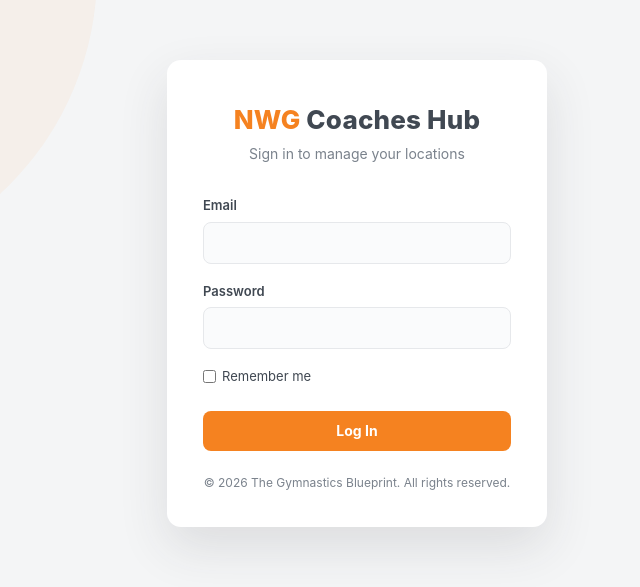
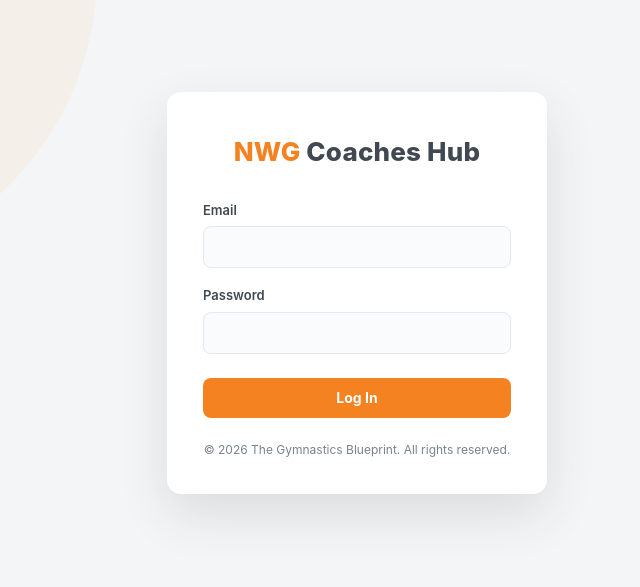
Before and after one commit to nwgcoacheshub/nwgcoacheshub, a Next.js app: page /login in a window 1280 px wide. Shown: the part 107-694 px from the top of the page, without its empty margins (283-923 px from the left). Built offline with nearby package versions, Linux system fonts and the light colour scheme.

Commit message:
Simplify login page and dashboard footer copy
Drop the login subtitle and Remember me checkbox, and align the
dashboard footer with the login page's copyright line.

```diff
--- a/app/(protected)/layout.tsx
+++ b/app/(protected)/layout.tsx
@@ -38,9 +38,7 @@
       />
       <div className="app-main flex-1">{children}</div>
       <footer className="app-footer mx-auto flex w-full max-w-[1280px] flex-wrap justify-between gap-2.5 px-6 py-6 text-xs text-slate-light">
-        <div>
-          NWG Coaches Hub · <b className="text-slate">Coaching intranet</b>
-        </div>
+        <div>© 2026 The Gymnastics Blueprint. All rights reserved.</div>
         <div>
           <a href="/auth/signout" className="font-semibold text-slate">
             Log out
--- a/app/login/page.tsx
+++ b/app/login/page.tsx
@@ -15,11 +15,7 @@
         <div className="mb-2 text-center text-[26px] font-extrabold leading-[1.25] tracking-[0.2px]">
           <span className="text-orange">NWG</span> <span className="text-slate-dark">Coaches Hub</span>
         </div>
-        <div className="mb-8 text-center text-sm text-slate-light">
-          Sign in to manage your locations
-        </div>
-
-        <form action={formAction} className="flex flex-col gap-[18px]">
+        <form action={formAction} className="mt-8 flex flex-col gap-[18px]">
           <div>
             <label htmlFor="email" className="mb-1.5 block text-[13px] font-semibold text-slate-dark">
               Email
@@ -54,11 +50,6 @@
             </p>
           )}
 
-          <label className="flex items-center gap-1.5 text-[13px] text-slate-dark">
-            <input type="checkbox" name="remember" className="accent-orange" />
-            Remember me
-          </label>
-
           <button
             type="submit"
             disabled={pending}
```
Also changed, not shown: 1 other file (tests, documents, lock files or other folders).
